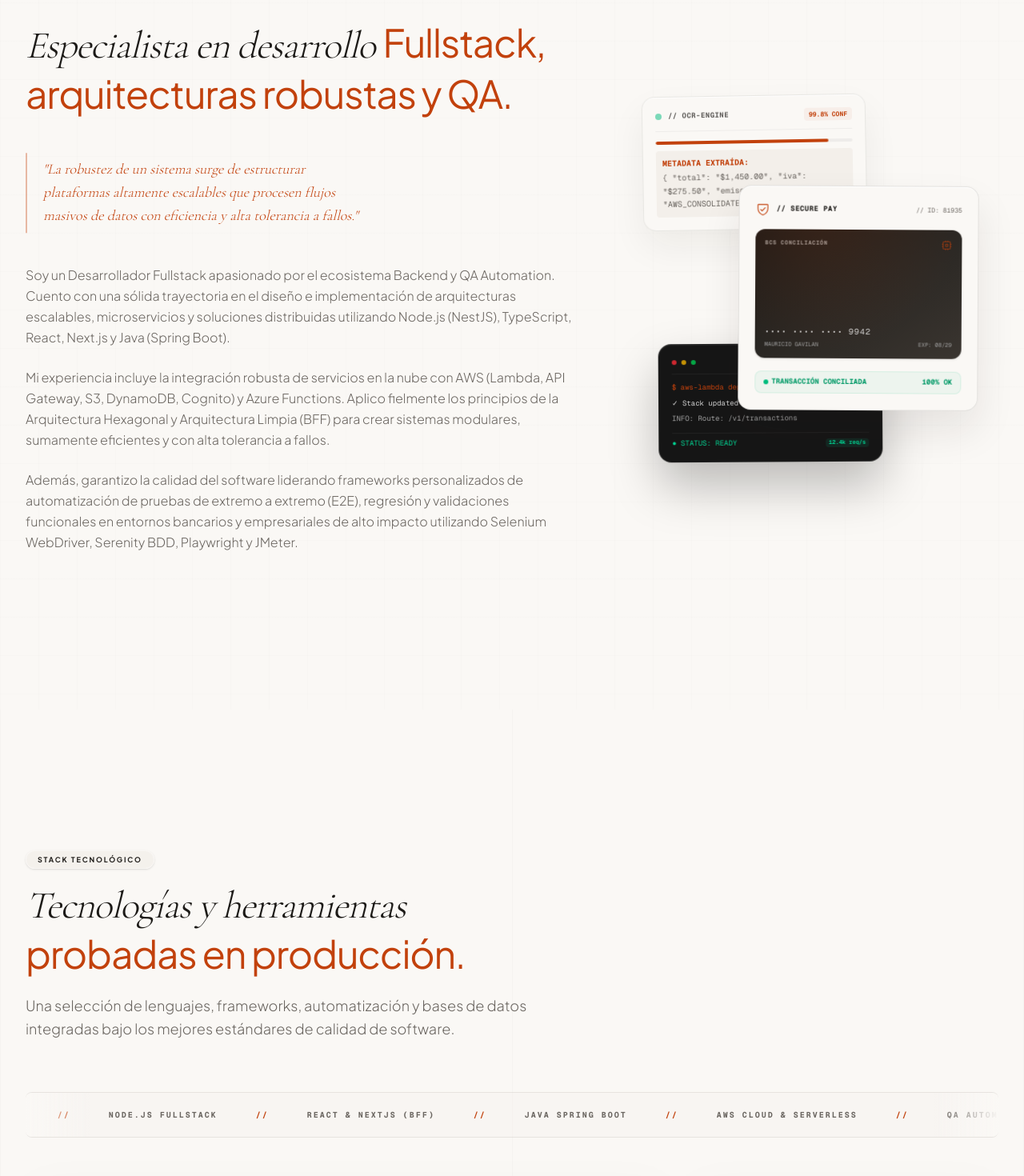
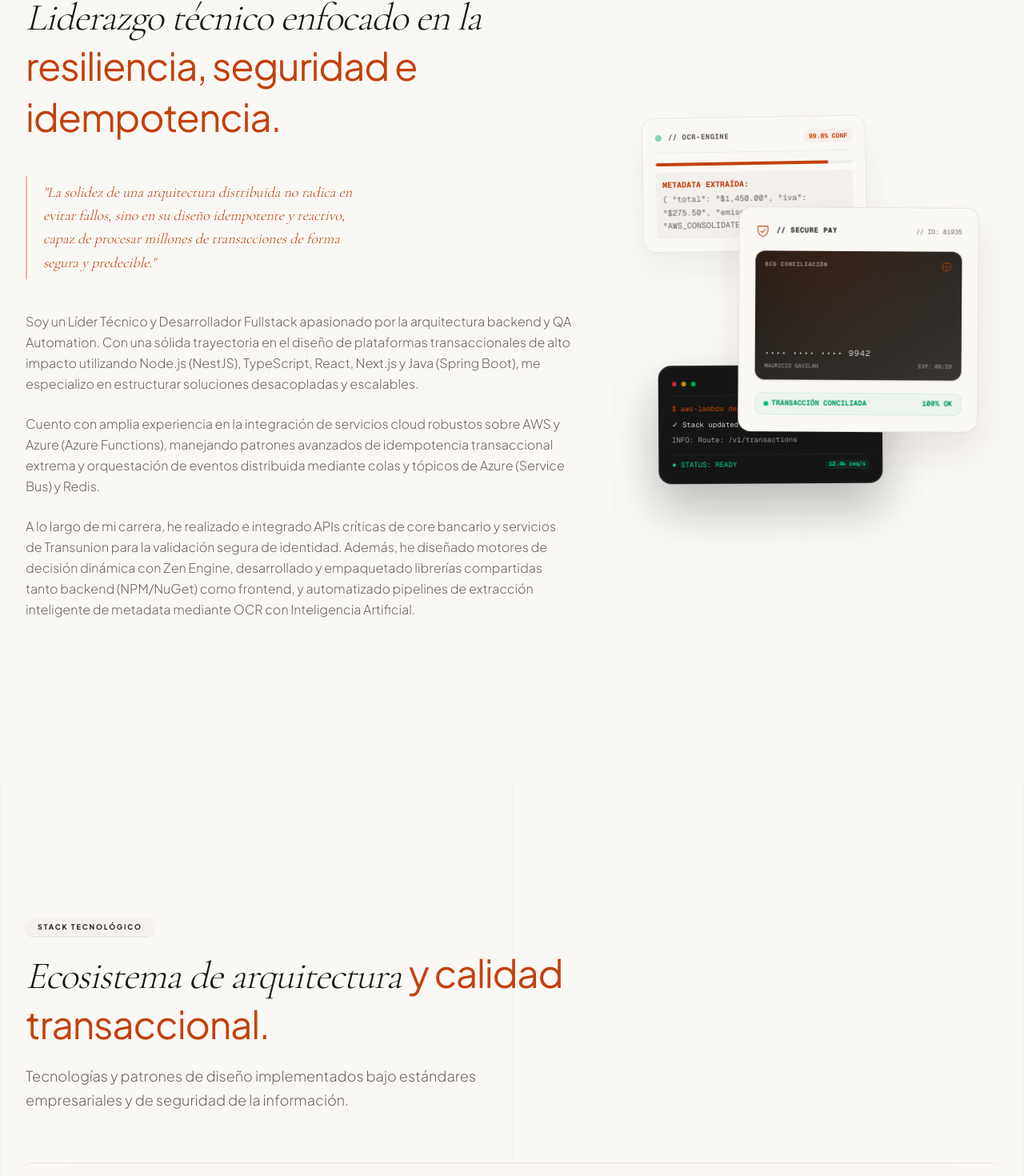
Before and after one commit to gavilanm26/mauricio-portfolio, a Next.js app: page / in a window 1280 px wide. Shown: the part 1265-2735 px from the top of the page at 80% size. Built offline with nearby package versions, Linux system fonts and the light colour scheme.

Commit message:
feat: update portfolio profile and experience details to reflect current role as Technical Lead focusing on transactionality and architectural scale.

```diff
--- a/package.json
+++ b/package.json
@@ -9,7 +9,7 @@
     "lint": "eslint"
   },
   "dependencies": {
-    "@gavilanm/ui": "^1.1.1",
+    "@gavilanm/ui": "^1.2.1",
     "@phosphor-icons/react": "^2.1.10",
     "framer-motion": "^12.40.0",
     "next": "16.2.6",
--- a/src/components/Hero.tsx
+++ b/src/components/Hero.tsx
@@ -76,7 +76,7 @@ export function Hero() {
               className="inline-flex items-center gap-2 rounded-full border border-white/40 bg-[#F3EFEA]/80 px-3.5 py-1 text-[9px] uppercase tracking-[0.2em] font-bold text-[#1C1A17] shadow-sm"
             >
               <TerminalWindow size={10} className="text-[#C2410C]" />
-              <span>Backend Architect</span>
+              <span>{portfolioData.hero.roleBadge}</span>
             </motion.div>
           </div>
 
--- a/src/components/ui/TasteSkillImageWheel.tsx
+++ b/src/components/ui/TasteSkillImageWheel.tsx
@@ -15,36 +15,36 @@ export const carouselItems: CarouselItem[] = [
   {
     kind: "dark",
     label: "bcs",
-    title: "Desarrollo de microservicios transaccionales con NestJS, MongoDB y Redis bajo arquitectura hexagonal y flujos seguros.",
+    title: "Líder Técnico en microservicios transaccionales bajo arquitectura hexagonal con NestJS, MongoDB, Redis e integración de OCR inteligente.",
     badge: "Banco Caja Social",
     bgImage: "/bcs_services.png",
   },
   {
     kind: "aurora",
     label: "security",
-    title: "Lógica avanzada de encriptación y desencriptación de payloads en tránsito y autorización segura con tokens JWT.",
-    badge: "API Gateway Security",
+    title: "Validación de identidad robusta mediante integración de APIs de core bancario y servicios de Transunion bajo esquemas de alta seguridad.",
+    badge: "Identidad & APIs Bancarias",
     bgImage: "/security_gateway.png",
   },
   {
     kind: "plants",
     label: "otto",
-    title: "Solución fullstack de alto rendimiento sobre AWS usando Lambda, API Gateway, S3, Cognito y DynamoDB.",
-    badge: "OTTO Fullstack",
+    title: "Creación de librerías backend (NPM) y frontend (componentes UI), y despliegue fullstack serverless con React, Next.js y AWS.",
+    badge: "Librerías & Fullstack",
     bgImage: "/otto_cloud.png",
   },
   {
     kind: "code",
     label: "qa",
-    title: "Frameworks personalizados de automatización de pruebas de extremo a extremo, regresión y cargas bancarias.",
-    badge: "QA Automation Core",
+    title: "Despliegue ágil serverless y automatizado con Azure Functions, y control de calidad corporativo mediante QA Automation E2E.",
+    badge: "Azure Functions & QA Core",
     bgImage: "/qa_automation.png",
   },
   {
     kind: "studio",
     label: "redis",
-    title: "Orquestación de cronjobs, colas de mensajería asíncronas y alta concurrencia transaccional distribuida con Redis.",
-    badge: "Redis Message Queues",
+    title: "Scoring de negocio con Zen Engine, mensajería elástica con colas y tópicos de Azure (Service Bus), y consistencia estricta por idempotencia.",
+    badge: "Zen Engine & Azure Service Bus",
     bgImage: "/concurrency_redis.png",
   },
 ];
--- a/src/data/portfolioData.ts
+++ b/src/data/portfolioData.ts
@@ -38,89 +38,90 @@ export interface Testimonial {
 
 export const portfolioData = {
   hero: {
-    headline: "Desarrollador Fullstack & Backend Architect especializado en microservicios a gran escala.",
-    description: "Diseño e implemento microservicios transaccionales en NestJS, Node.js y Java bajo arquitecturas limpias y hexagonales, integrando infraestructura cloud robusta en AWS y automatización de pruebas QA.",
+    roleBadge: "Líder Técnico & Backend Architect",
+    headline: "Líder Técnico experto en sistemas transaccionales, idempotencia y microservicios elásticos.",
+    description: "Especializado en diseñar arquitecturas de alta concurrencia con NestJS, Node.js y React/Next.js. Experto en mensajería asíncrona mediante colas y tópicos de Azure, bases de datos MongoDB/Redis, extracción inteligente de datos con OCR, validación de identidad con APIs bancarias/Transunion, motores de reglas Zen Engine y empaquetamiento de librerías backend y frontend.",
     terminalCommand: "curl -s https://api.gavilanm.dev/v1/profile",
     primaryButton: "Ver Proyectos",
     secondaryButton: "Contáctame",
   },
   about: {
     sectionLabel: "Sobre Mí",
-    titleHtml: 'Especialista en desarrollo <span class="text-[#C2410C] font-normal not-italic font-sans">Fullstack, arquitecturas robustas y QA.</span>',
-    quote: "La robustez de un sistema surge de estructurar plataformas altamente escalables que procesen flujos masivos de datos con eficiencia y alta tolerancia a fallos.",
+    titleHtml: 'Liderazgo técnico enfocado en la <span class="text-[#C2410C] font-normal not-italic font-sans">resiliencia, seguridad e idempotencia.</span>',
+    quote: "La solidez de una arquitectura distribuida no radica en evitar fallos, sino en su diseño idempotente y reactivo, capaz de procesar millones de transacciones de forma segura y predecible.",
     paragraphs: [
-      "Soy un Desarrollador Fullstack apasionado por el ecosistema Backend y QA Automation. Cuento con una sólida trayectoria en el diseño e implementación de arquitecturas escalables, microservicios y soluciones distribuidas utilizando Node.js (NestJS), TypeScript, React, Next.js y Java (Spring Boot).",
-      "Mi experiencia incluye la integración robusta de servicios en la nube con AWS (Lambda, API Gateway, S3, DynamoDB, Cognito) y Azure Functions. Aplico fielmente los principios de la Arquitectura Hexagonal y Arquitectura Limpia (BFF) para crear sistemas modulares, sumamente eficientes y con alta tolerancia a fallos.",
-      "Además, garantizo la calidad del software liderando frameworks personalizados de automatización de pruebas de extremo a extremo (E2E), regresión y validaciones funcionales en entornos bancarios y empresariales de alto impacto utilizando Selenium WebDriver, Serenity BDD, Playwright y JMeter."
+      "Soy un Líder Técnico y Desarrollador Fullstack apasionado por la arquitectura backend y QA Automation. Con una sólida trayectoria en el diseño de plataformas transaccionales de alto impacto utilizando Node.js (NestJS), TypeScript, React, Next.js y Java (Spring Boot), me especializo en estructurar soluciones desacopladas y escalables.",
+      "Cuento con amplia experiencia en la integración de servicios cloud robustos sobre AWS y Azure (Azure Functions), manejando patrones avanzados de idempotencia transaccional extrema y orquestación de eventos distribuida mediante colas y tópicos de Azure (Service Bus) y Redis.",
+      "A lo largo de mi carrera, he realizado e integrado APIs críticas de core bancario y servicios de Transunion para la validación segura de identidad. Además, he diseñado motores de decisión dinámica con Zen Engine, desarrollado y empaquetado librerías compartidas tanto backend (NPM/NuGet) como frontend, y automatizado pipelines de extracción inteligente de metadata mediante OCR con Inteligencia Artificial."
     ]
   },
   stack: {
     sectionLabel: "Stack Tecnológico",
-    titleHtml: 'Tecnologías y herramientas <span class="text-[#C2410C] font-normal not-italic font-sans">probadas en producción.</span>',
-    description: "Una selección de lenguajes, frameworks, automatización y bases de datos integradas bajo los mejores estándares de calidad de software.",
+    titleHtml: 'Ecosistema de arquitectura <span class="text-[#C2410C] font-normal not-italic font-sans">y calidad transaccional.</span>',
+    description: "Tecnologías y patrones de diseño implementados bajo estándares empresariales y de seguridad de la información.",
     tickerItems: [
-      "NESTJS MICROSERVICES",
-      "NODE.JS FULLSTACK",
+      "TECHNICAL LEAD",
+      "NESTJS & NODE.JS",
+      "AZURE SERVICE BUS (TOPICS)",
+      "REDIS & IDEMPOTENCIA",
+      "ZEN ENGINE RULES",
+      "TRANSUNION API INTEGRATION",
       "REACT & NEXTJS (BFF)",
-      "JAVA SPRING BOOT",
-      "AWS CLOUD & SERVERLESS",
-      "QA AUTOMATION",
-      "SELENIUM & PLAYWRIGHT",
-      "HEXAGONAL ARCHITECTURE",
-      "REDIS TRANSACCIONAL"
+      "QA AUTOMATION CORE",
+      "LIBRERÍAS BACK & FRONT"
     ],
     techCards: [
       {
         num: "01",
-        title: 'NestJS & Node.js',
-        description: 'Creación de microservicios rápidos, modulares e impulsados por eventos bajo arquitectura hexagonal y patrones de diseño limpios.',
+        title: 'NestJS & Node.js Core',
+        description: 'Creación de microservicios elásticos, diseño de BFFs y desarrollo de librerías empaquetadas modulares y reutilizables para backend.',
         iconName: 'Cpu',
-        tags: ['NestJS', 'TypeScript', 'Node.js', 'BFF', 'REST APIs'],
+        tags: ['NestJS', 'TypeScript', 'BFF Architecture', 'Librerías NPM', 'Node.js'],
         gridSpan: 'md:col-span-8',
         glowColor: 'group-hover:border-[#C2410C]/20'
       },
       {
         num: "02",
         title: 'React & Next.js',
-        description: 'Diseño e implementación de interfaces modernas, reactivas y de alto rendimiento utilizando arquitectura de BFF para consumir APIs eficientemente.',
+        description: 'Diseño e integración de interfaces corporativas ágiles conectadas a través de capas BFF, empaquetando componentes UI listos para usar.',
         iconName: 'Code',
-        tags: ['React', 'Next.js', 'TailwindCSS', 'BFF', 'TypeScript'],
+        tags: ['React', 'Next.js', 'TailwindCSS', 'BFF integration', 'Librerías Frontend'],
         gridSpan: 'md:col-span-4 md:row-span-2',
         glowColor: 'group-hover:border-[#C2410C]/20'
       },
       {
         num: "03",
-        title: 'AWS & Cloud Services',
-        description: 'Diseño e implementación de infraestructuras serverless y elásticas, listas para soportar cargas dinámicas y consistencia transaccional a escala.',
+        title: 'Cloud, Colas & Tópicos',
+        description: 'Diseño de flujos serverless sobre AWS y Azure. Orquestación de mensajería asíncrona altamente desacoplada.',
         iconName: 'Cloud',
-        tags: ['Lambda', 'API Gateway', 'Cognito', 'S3', 'DynamoDB', 'Azure Functions'],
+        tags: ['AWS Lambda', 'API Gateway', 'Azure Functions', 'Colas & Tópicos de Azure', 'Service Bus'],
         gridSpan: 'md:col-span-4',
         glowColor: 'group-hover:border-[#C2410C]/20'
       },
       {
         num: "04",
-        title: 'Bases de Datos',
-        description: 'Modelado relacional y no relacional de alta velocidad para persistencia consistente, colas de mensajería y caché transaccional.',
+        title: 'Consistencia & Datos',
+        description: 'Manejo de almacenamiento transaccional y caché distribuida para garantizar la idempotencia de los datos y evitar duplicidades.',
         iconName: 'Database',
-        tags: ['MongoDB', 'DynamoDB', 'MySQL', 'Redis'],
+        tags: ['Redis (Concurrencia)', 'Idempotencia', 'MongoDB', 'MySQL', 'DynamoDB'],
         gridSpan: 'md:col-span-4',
         glowColor: 'group-hover:border-[#C2410C]/20'
       },
       {
         num: "05",
-        title: 'QA & Automation',
-        description: 'Desarrollo de frameworks automatizados de extremo a extremo, pruebas de regresión, integración continua y validación de APIs SOAP/REST.',
+        title: 'Motores & Integraciones',
+        description: 'Implementación de motores de decisión rápidos en Rust (Zen Engine), extracción de metadatos OCR y validación de identidad con Transunion.',
         iconName: 'Scan',
-        tags: ['Selenium', 'Serenity BDD', 'JMeter', 'Playwright', 'Cucumber'],
+        tags: ['Zen Engine', 'Transunion API', 'Bancarias APIs', 'OCR Inteligente', 'SOAP/REST'],
         gridSpan: 'md:col-span-4',
         glowColor: 'group-hover:border-[#C2410C]/20'
       },
       {
         num: "06",
-        title: 'Arquitectura & DevOps',
-        description: 'Sólida base metodológica aplicando Arquitectura Hexagonal, principios SOLID, seguridad JWT y despliegues robustos con contenedores.',
+        title: 'Calidad & Automatización',
+        description: 'Desarrollo de frameworks automatizados E2E y de carga, aplicando arquitectura limpia y metodologías ágiles como Technical Lead.',
         iconName: 'SquaresFour',
-        tags: ['Hexagonal', 'JWT Security', 'Docker', 'Git & GitHub', 'CI/CD Pipelines'],
+        tags: ['Selenium', 'Playwright', 'JMeter', 'Serenity BDD', 'CI/CD Pipelines'],
         gridSpan: 'md:col-span-8',
         glowColor: 'group-hover:border-[#C2410C]/20'
       }
@@ -128,19 +129,22 @@ export const portfolioData = {
   },
   experience: {
     sectionLabel: "Trayectoria Profesional",
-    titleHtml: 'Experiencia real <span class="text-[#C2410C] font-normal not-italic font-sans">probada en entornos bancarios y cloud.</span>',
-    description: "Un desglose detallado de mis roles de alta responsabilidad, liderando soluciones backend robustas y QA automatizado para empresas del sector financiero y de tecnología.",
+    titleHtml: 'Liderazgo técnico y backend <span class="text-[#C2410C] font-normal not-italic font-sans">probados en producción.</span>',
+    description: "Un desglose de mis roles de alta responsabilidad como Líder Técnico, diseñando e integrando soluciones backend críticas e interfaces frontend modulares.",
     timeline: [
       {
-        role: 'Desarrollador Backend - QA Automation',
+        role: 'Líder Técnico (Backend Architect & Fullstack)',
         company: 'Banco Caja Social',
         period: 'ENERO 2022 - ACTUALMENTE',
         highlights: [
-          'Desarrollo de microservicios robustos y elásticos con NestJS, MongoDB, Redis y Azure Functions, aplicando rigurosamente arquitectura hexagonal y buenas prácticas de seguridad.',
-          'Diseño y despliegue de autenticación y autorización segura con JWT, incluyendo lógica avanzada de encriptación/desencriptación del body en el API Gateway.',
-          'Manejo eficiente de colas de mensajería asíncronas, cronjobs y control avanzado de concurrencia transaccional implementado en Redis.',
-          'Apoyo integral en la ingeniería backend para productos financieros de alto impacto como Crédito Digital, CDT y BREB.',
-          'Automatización de pruebas integrales con Selenium WebDriver, Serenity BDD y JMeter en entornos productivos y preproductivos de alta sensibilidad.'
+          'Dirección técnica y desarrollo de microservicios bancarios elásticos y BFFs usando NestJS, MongoDB, Redis y Azure Functions bajo arquitectura hexagonal.',
+          'Diseño y despliegue de patrones estrictos de idempotencia transaccional extrema en el backend para garantizar la consistencia absoluta de procesos financieros concurrentes.',
+          'Integración de APIs críticas de core bancario y servicios de Transunion para flujos robustos de validación de identidad segura.',
+          'Orquestación de mensajería asíncrona reactiva mediante colas y tópicos de Azure (Service Bus) para la integración de sistemas distribuidos y desacoplados.',
+          'Implementación de flujos de automatización de extracción de datos mediante servicios OCR inteligentes, digitalizando documentos con altísima precisión.',
+          'Diseño y desarrollo del motor de reglas de decisión transaccional y scoring dinámico en tiempo real utilizando Zen Engine.',
+          'Creación, mantenimiento y empaquetado de librerías comunes y compartidas, tanto para backend (NPM/Node.js) como para frontend (librerías de componentes UI React).',
+          'Autenticación/autorización con JWT con encriptación avanzada del body en API Gateway, y liderazgo de la estrategia de QA Automation corporativa con Selenium, Serenity BDD y JMeter.'
         ]
       },
       {
@@ -195,19 +199,19 @@ export const portfolioData = {
     list: [
       {
         title: 'Microservicios Transaccionales - BCS',
-        description: 'Arquitectura modular de microservicios diseñada para el procesamiento y orquestación de transacciones financieras de manera elástica.',
+        description: 'Arquitectura modular de microservicios diseñada para el procesamiento y orquestación de transacciones financieras elásticas, integrando APIs bancarias y de Transunion.',
         image: '/bcs_services.png',
-        stack: ['NestJS', 'MongoDB', 'Redis', 'Azure Functions', 'Hexagonal'],
-        achievement: 'Estructurado bajo arquitectura hexagonal con encriptación de payloads en API Gateway.',
+        stack: ['NestJS', 'MongoDB', 'Transunion', 'idempotencia', 'Hexagonal'],
+        achievement: 'Estructurado bajo arquitectura hexagonal, idempotencia y autenticación JWT con encriptación.',
         codeLink: '#',
         demoLink: '#',
         asymmetricOffset: 'lg:mt-0'
       },
       {
         title: 'Ecosistema Cloud Fullstack - OTTO',
-        description: 'Plataforma completa de desarrollo web fullstack desplegada en la nube sobre infraestructura elástica serverless.',
+        description: 'Plataforma completa de desarrollo web fullstack desplegada en la nube sobre infraestructura elástica serverless, empaquetando librerías.',
         image: '/otto_cloud.png',
-        stack: ['React', 'Next.js', 'NestJS', 'AWS Lambda', 'DynamoDB', 'Cognito'],
+        stack: ['React', 'Next.js', 'NestJS', 'AWS Lambda', 'DynamoDB', 'Librerías'],
         achievement: 'Desplegado en AWS con autenticación segura y base de datos NoSQL de alta velocidad.',
         codeLink: '#',
         demoLink: '#',
@@ -224,11 +228,11 @@ export const portfolioData = {
         asymmetricOffset: 'lg:-mt-12'
       },
       {
-        title: 'Tubería de Concurrencia con Redis',
-        description: 'Motor asíncrono de alto rendimiento para la orquestación y balance de colas de mensajería pesadas y tareas cronjobs.',
+        title: 'Orquestador Zen Engine & Colas',
+        description: 'Motor asíncrono transaccional con reglas complejas (Zen Engine) y mensajería elástica con colas y tópicos de Azure.',
         image: '/concurrency_redis.png',
-        stack: ['Redis', 'NestJS', 'TypeScript', 'Cronjobs', 'Colas'],
-        achievement: 'Garantiza la consistencia y sincronía de miles de procesos bancarios concurrentes en segundo plano.',
+        stack: ['Zen Engine', 'Azure Service Bus', 'Colas & Tópicos', 'Azure Functions'],
+        achievement: 'Orquestación de Scoring y mensajería desacoplada tolerante a fallos para millones de operaciones concurrentes.',
         codeLink: '#',
         demoLink: '#',
         asymmetricOffset: 'lg:mt-4'
@@ -240,10 +244,10 @@ export const portfolioData = {
     titleHtml: 'Respaldado por <span class="text-[#C2410C] font-normal not-italic font-sans">líderes de la industria.</span>',
     list: [
       {
-        quote: 'Estructuró un microservicio de colas robusto y seguro que procesa transacciones financieras con cero pérdidas de datos.',
+        quote: 'Su liderazgo en la integración del motor Zen Engine y el diseño idempotente con colas y tópicos de Azure garantizó el éxito del Scoring bancario.',
         author: 'Alejandro Benítez',
-        role: 'Líder Técnico',
-        company: 'Fintech Payments Latam'
+        role: 'Arquitecto Principal',
+        company: 'Banco Caja Social'
       },
       {
         quote: 'Su diseño serverless en AWS resistió picos de concurrencia masivos durante lanzamientos críticos sin una sola desconexión.',
@@ -252,21 +256,21 @@ export const portfolioData = {
         company: 'Tech Solutions Global'
       },
       {
-        quote: 'Los frameworks de automatización que diseñó redujeron drásticamente los errores en producción y aceleraron nuestras entregas.',
+        quote: 'Los frameworks de automatización y las librerías compartidas que diseñó aceleraron la entrega de proyectos en un 40%.',
         author: 'Daniel Rivas',
-        role: 'Director de QA',
-        company: 'Banco Caja Social'
+        role: 'Director de Ingeniería',
+        company: 'Fintech Payments Latam'
       }
     ] as Testimonial[]
   },
   contact: {
     sectionLabel: "Hablemos",
     titleHtml: 'Escribamos la próxima capa de tu <span class="text-[#C2410C] font-normal not-italic font-sans">infraestructura.</span>',
-    description: "¿Tienes un flujo transaccional legado que optimizar? ¿O una nueva solución web fullstack que requiere una arquitectura escalable desde el día uno? Escríbeme y diseñemos la solución ideal.",
+    description: "¿Tienes un flujo transaccional legado que optimizar? ¿O una nueva solución web fullstack que requiere un diseño de librerías modular desde el día uno? Escríbeme y diseñemos la solución ideal.",
     email: "gavilanm20@icloud.com",
     githubUrl: "https://github.com/gavilanm26",
     linkedinUrl: "https://linkedin.com/in/mauricio-gavilan-aguiar-972028155",
-    quote: "La calidad de software y el código limpio no son un lujo, son la póliza de seguro de tu negocio."
+    quote: "La calidad de software, la robustez transaccional y la idempotencia no son un lujo, son la póliza de seguro de tu negocio."
   },
   education: {
     sectionLabel: "Educación & Estudios",
```
Also changed, not shown: 1 other file (tests, documents, lock files or other folders).
